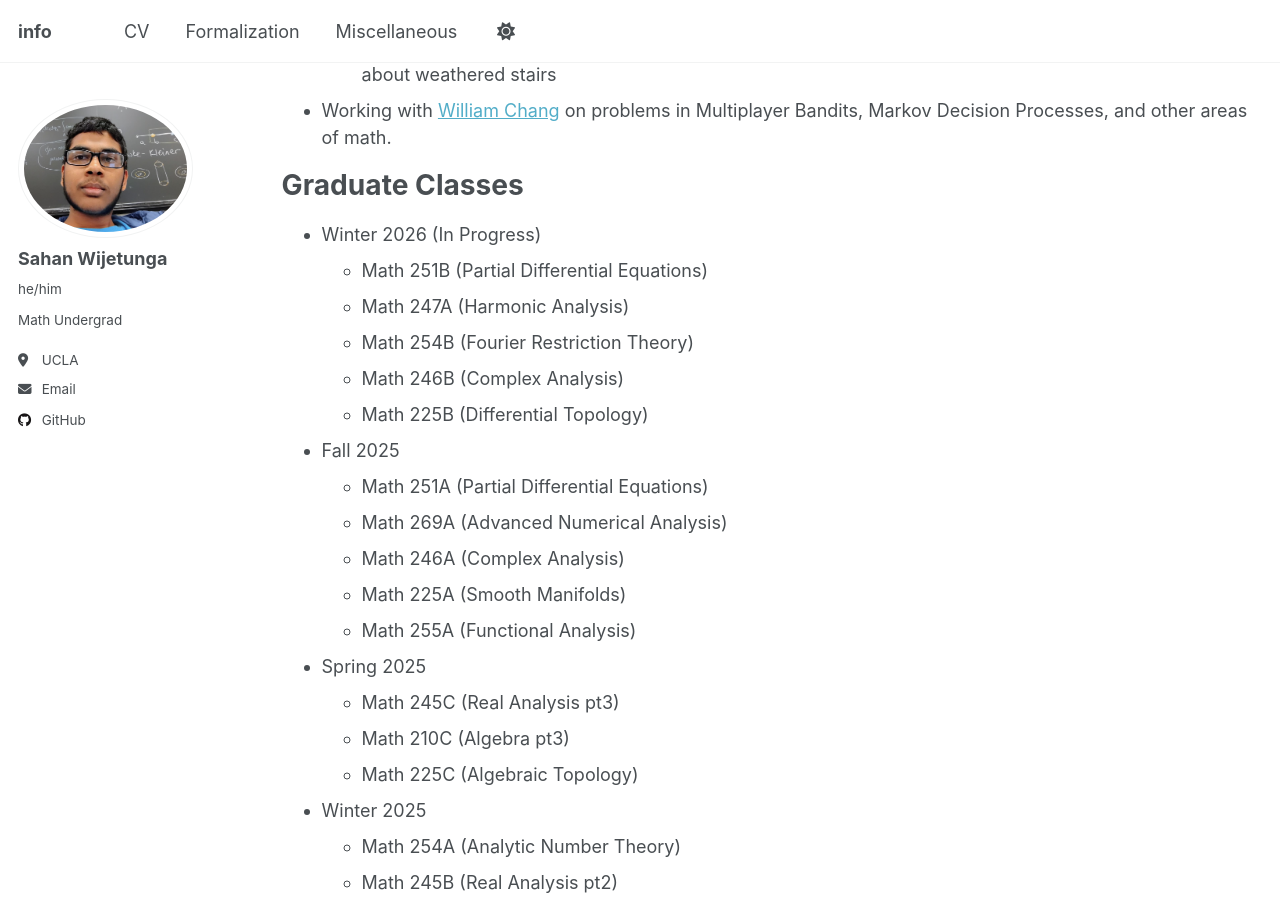
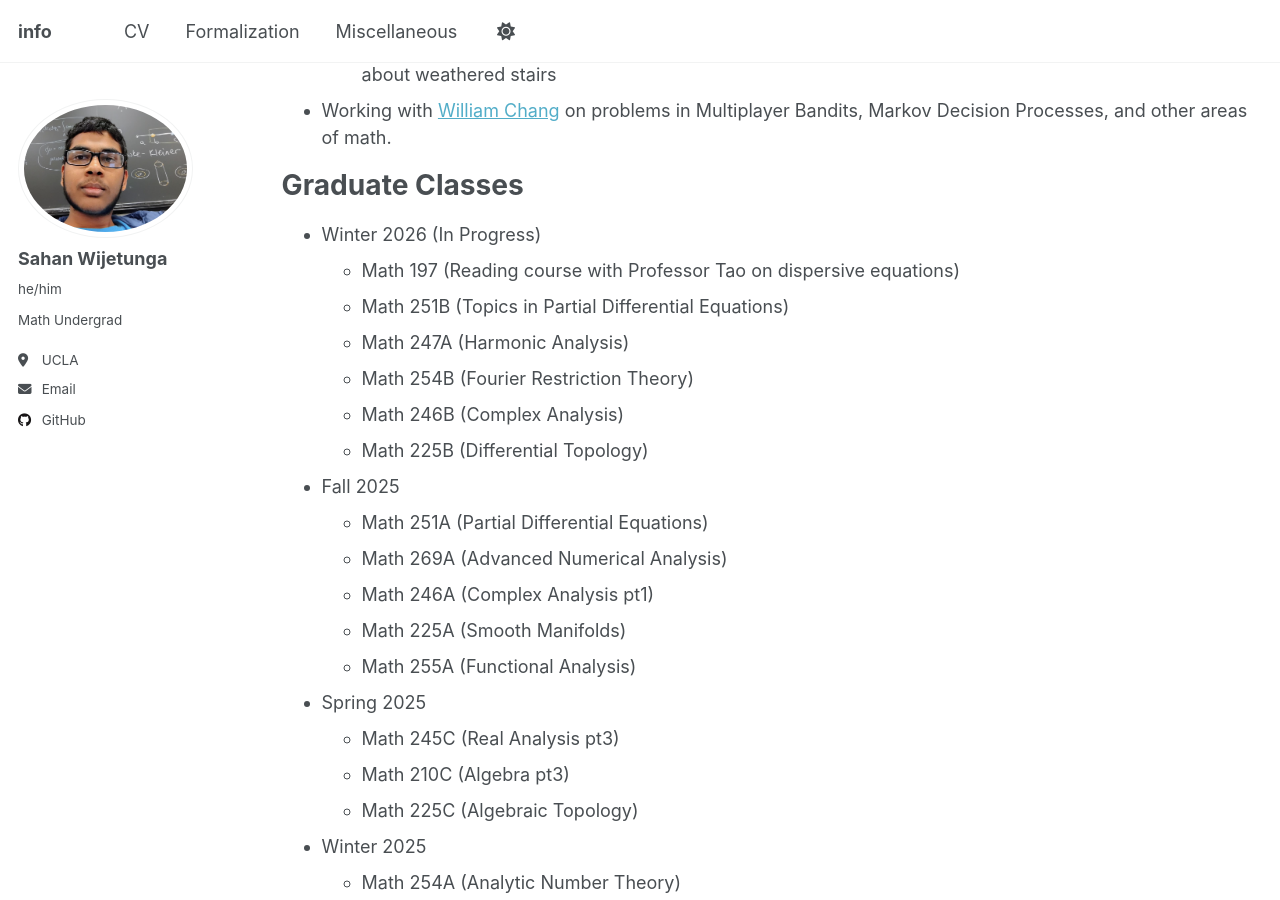
Before and after one commit to sahanwijetunga/sahanwijetunga.github.io, a Jekyll site: the page built from _pages/cv.md, in a window 1280 px wide and 900 px high, scrolled down 710 px. Built offline with Jekyll 4.4.1, drawn with Linux system fonts in a browser that asks for light colours.

Commit message:
Update graduate classes in CV

```diff
--- a/_pages/cv.md
+++ b/_pages/cv.md
@@ -34,7 +34,8 @@ Applied
 Graduate Classes
 ======
 * Winter 2026 (In Progress)
-  * Math 251B (Partial Differential Equations)
+  * Math 197 (Reading course with Professor Tao on dispersive equations)
+  * Math 251B (Topics in Partial Differential Equations)
   * Math 247A (Harmonic Analysis)
   * Math 254B (Fourier Restriction Theory)
   * Math 246B (Complex Analysis)
@@ -43,7 +44,7 @@ Graduate Classes
 * Fall 2025
   * Math 251A (Partial Differential Equations)
   * Math 269A (Advanced Numerical Analysis)
-  * Math 246A (Complex Analysis)
+  * Math 246A (Complex Analysis pt1)
   * Math 225A (Smooth Manifolds)
   * Math 255A (Functional Analysis)
 
```
